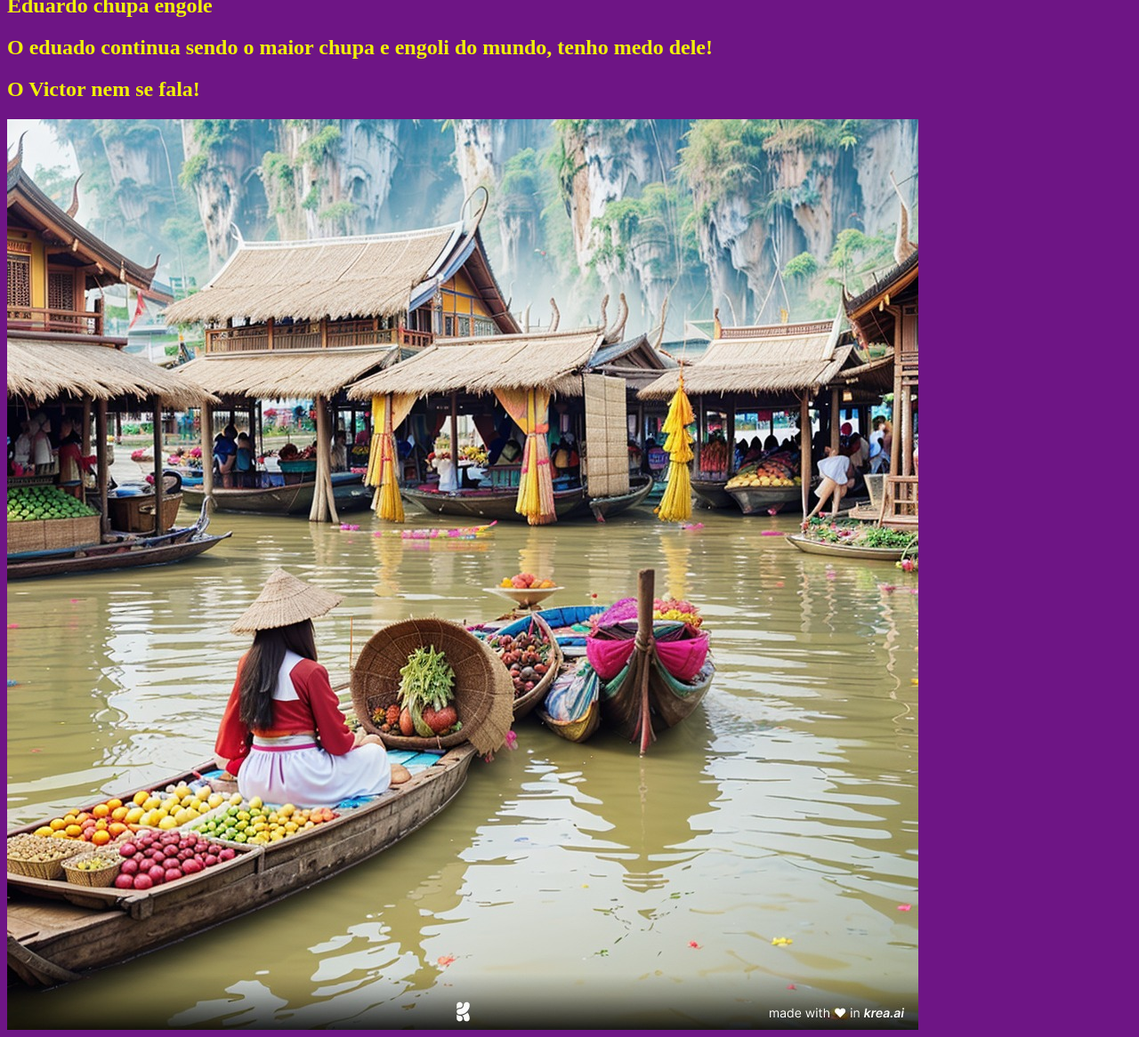
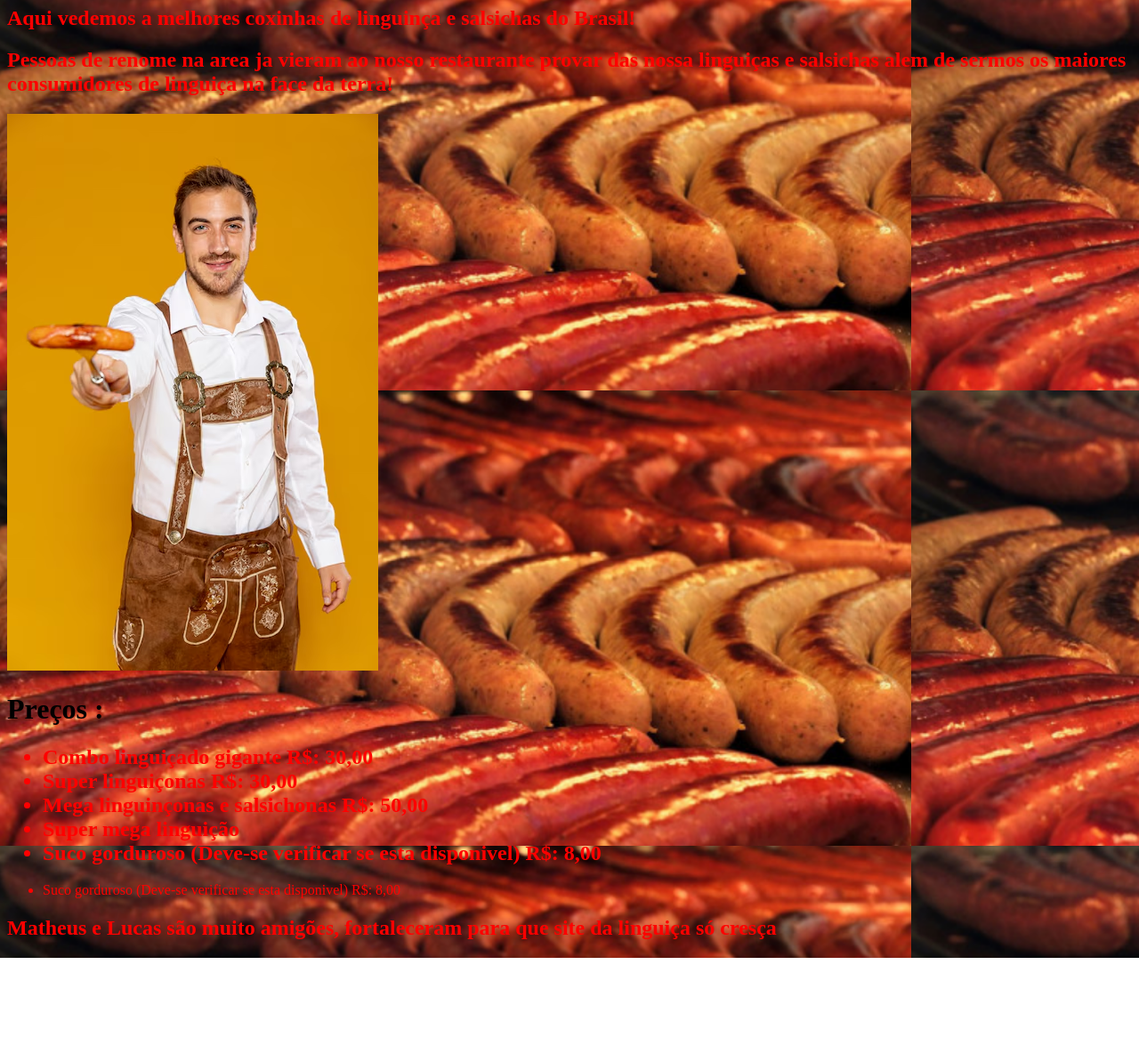
Before and after one commit to DanielAzeved0/pwi-daniel-azevedo, a plain HTML site: page index.html in a window 1280 px wide. Shown: the part 73-1239 px from the top of the page at 89% size. After the commit the page ends 1150 px from the top, so only its background shows below. Drawn offline with Linux system fonts and the light colour scheme.

Commit message:
Meu primeiro web site de restaurante

```diff
--- a/index.html
+++ b/index.html
@@ -1,15 +1,31 @@
-<html>
+<!DOCTYPE html>
+<html lang="en">
 <head>
-    <title> cabeça, PESCOÇO, ombro joelho e pé </title>
-    <link rel="icon" type="imagem/x-icon" href="imagem/icons8-coco-32.png"
-</head>
+    <meta charset="UTF-8">
+    <meta name="viewport" content="width=device-width, initial-scale=1.0">
+    <title>Eduardo e Victor salsichas e linguiças </title>
+        <link rel="icon" type="imagem/x-icon" href="imagem/icons8-salsichas-64.png">
+    </head>
+    <body>
+    <style>
+    body {
+        background-image: url(imagem/Design-sem-nome-23-1024x512.png);
+    }
+    </style>
+    <h1 style="color: red;"> Victor e Eduardo coxinhas de salsichas e linguiças! </h1>
+    <h2 style="color: red;"> Aqui vedemos a melhores coxinhas de linguinça e salsichas do Brasil! </h2>
+    <h2 style="color: red;"> Pessoas de renome na area ja vieram ao nosso restaurante provar das nossa linguiças e salsichas alem de sermos os maiores consumidores de linguiça na face da terra!</h2>
+    <img style="color: red;" src="imagem/homem-segurando-alemao-linguica-com-fundo-amarelo_23-2148270229.avif" alt="Esse homem nao e o Eduardo nem o Victor" style="display: block;margin: auto;"> <!--Esse é o codigo para centralizar a imgaem-->
+    <h1> Preços :</h1>
+<ul>
+    <h2><li style="color: red;">Combo linguiçado gigante R$: 30,00 </li>
+    <li style="color: red;"> Super linguiçonas R$: 30,00</li>
+    <li style="color: red;"> Mega linguinçonas e salsichonas R$: 50,00</li>
+    <li style="color: red;"> Super mega linguição</li>
+    <li style="color: red;"> Suco gorduroso (Deve-se verificar se esta disponivel) R$: 8,00 </li></h2>
+    <li style="color: red;"> Suco gorduroso (Deve-se verificar se esta disponivel) R$: 8,00 </li>
 
-<body style="background-color: rgb(110, 21, 133);" >
-
-<!-- Eles não fazem nada disso, tudo isso não passa de uma atividade. -->
-<h1 style="color: rgb(243, 243, 3);" <p> 16/08/2024  Victor e o job em pessoa, para acha-lo é só pisar no Bresser </h1>
-<h2 style="color: rgb(240, 240, 9);" style="font-family: Arial, Helvetica, sans-serif;"> Eduardo chupa engole </h2>
-<h2 style="color: rgb(240, 240, 9);" style="font-family: Arial, Helvetica, sans-serif;"> O eduado continua sendo o maior chupa e engoli do mundo, tenho medo dele! </h2>
-<h2 style="color: rgb(240, 240, 9);" style="font-family: Arial, Helvetica, sans-serif;"> O Victor nem se fala! </h2>
-<img src="imagem/Imagem da aula.jpg" alt="Mensagem escondida">
-</html
+</ul>
+<h2 style="color: red;"> Matheus e Lucas são muito amigões, fortaleceram para que site da linguiça só cresça </h2>
+</body>
+</html>
```
Also changed, not shown: aula_progamacaoweb.html (added, +15 -0 lines), imagem/Design-sem-nome-23-1024x512.png (added), imagem/homem-segurando-alemao-linguica-com-fundo-amarelo_23-2148270229.avif (added), imagem/icons8-salsichas-64.png (added), 2 other files.
